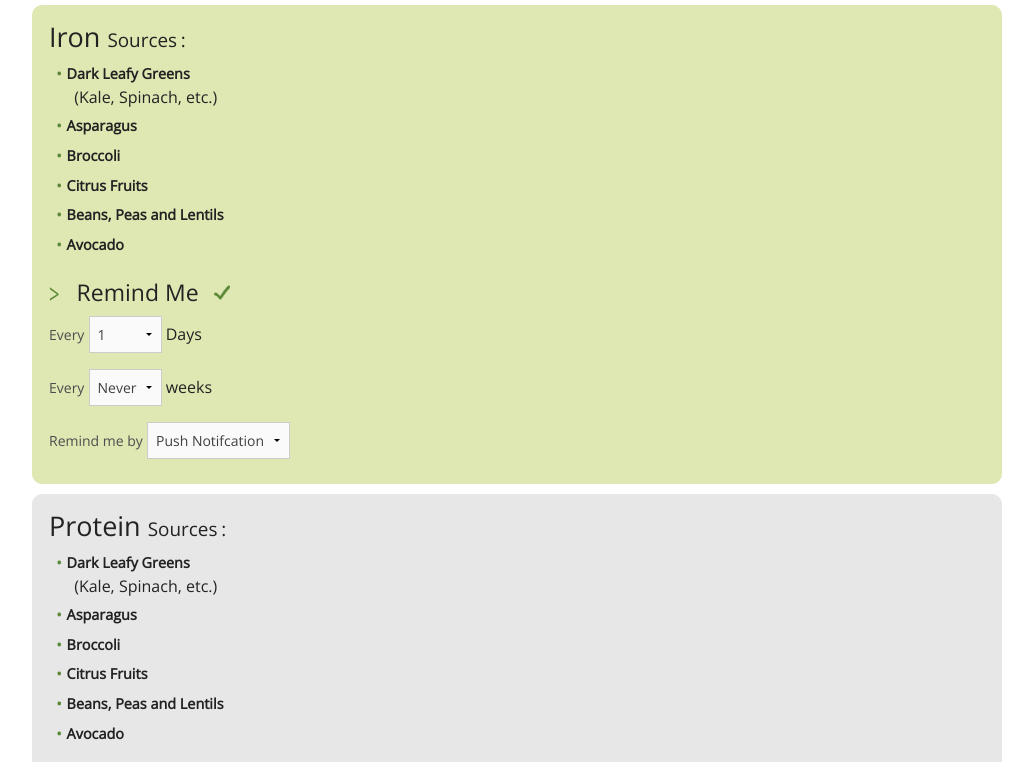
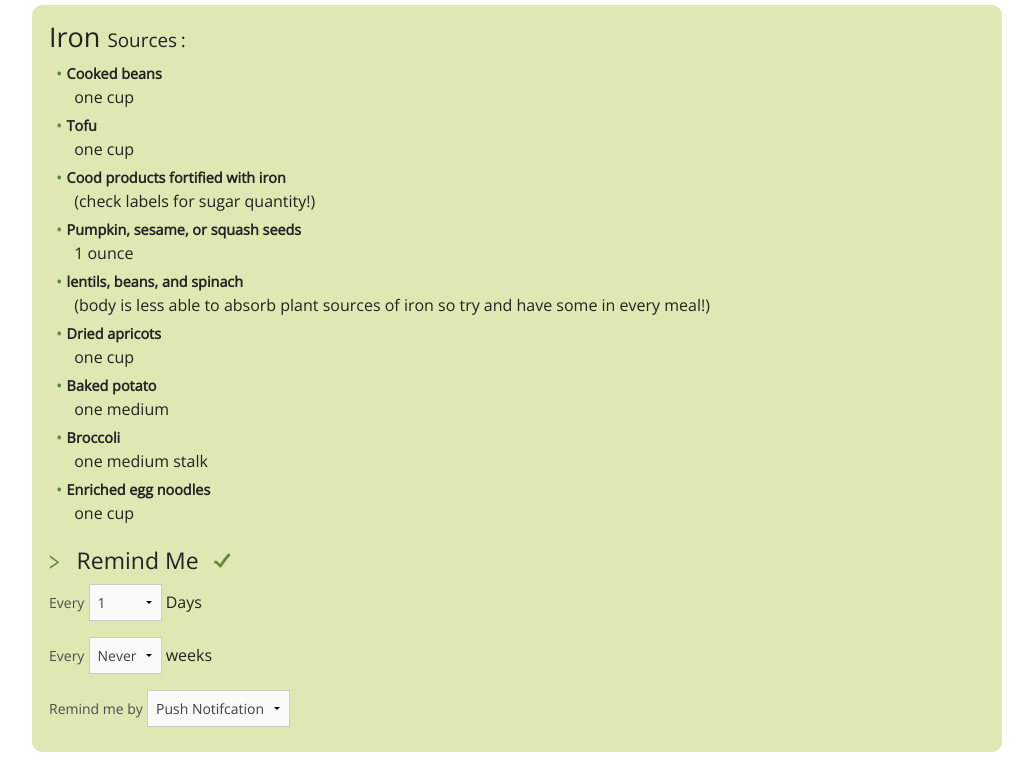
Before and after one commit to Dr-Ace/personal_nutrition, a website: page plan.html in a window 1280 px wide. Shown: the part 148-910 px from the top of the page, without its empty margins (123-1156 px from the left). Drawn offline with nearby package versions, Linux system fonts and the light colour scheme.

Commit message:
updating recommendations on plan page

```diff
--- a/plan.html
+++ b/plan.html
@@ -114,12 +114,15 @@
         <div class="item remind-on">
           <h3>Iron <span>Sources</span></h3>
           <ul>
-            <li>Dark Leafy Greens<span>(Kale, Spinach, etc.)</span></li>
-            <li>Asparagus</li>
-            <li>Broccoli</li>
-            <li>Citrus Fruits</li>
-            <li>Beans, Peas and Lentils</li>
-            <li>Avocado</li>
+            <li>Cooked beans<span>one cup</span></li>
+            <li>Tofu<span>one cup</span></li>
+            <li>Cood products fortified with iron<span>(check labels for sugar quantity!)</span></li>
+            <li>Pumpkin, sesame, or squash seeds<span>1 ounce</span></li>
+            <li>lentils, beans, and spinach<span>(body is less able to absorb plant sources of iron so try and have some in every meal!)</span></li>
+            <li>Dried apricots<span>one cup</span></li>
+            <li>Baked potato<span>one medium </span></li>
+            <li>Broccoli<span>one medium stalk</span></li>
+            <li>Enriched egg noodles<span>one cup</span></li>
           </ul>
           <div class="remind-me" data-ur-set="toggler">
             <h4 data-ur-toggler-component="button">Remind Me</h4>
@@ -162,12 +165,12 @@
         <div class="item">
           <h3>Protein <span>Sources</span></h3>
           <ul>
-            <li>Dark Leafy Greens<span>(Kale, Spinach, etc.)</span></li>
-            <li>Asparagus</li>
-            <li>Broccoli</li>
-            <li>Citrus Fruits</li>
-            <li>Beans, Peas and Lentils</li>
-            <li>Avocado</li>
+            <li>Quinoa<span>8 grams per 1 cup serving, cooked</span></li>
+            <li>Buckwheat<span>6 grams per 1 cup serving, cooked</span></li>
+            <li>Hempseed<span>10 grams per 2 tablespoon serving</span></li>
+            <li>Chia<span>4 grams per 2 tablespoon serving</span></li>
+            <li>Soy<span>10 grams per ½ cup serving (firm tofu)</span><span>15 grams per ½ cup serving (tempeh)</span><span>15 grams per ½ cup serving (natto)</span></li>
+            <li>Ezekiel Bread<span>8 grams per 2 slice serving</span></li>
           </ul>
           <div class="remind-me" data-ur-set="toggler">
             <h4 data-ur-toggler-component="button">Remind Me</h4>
```
Also changed, not shown: profile.html (+1 -1 lines).
